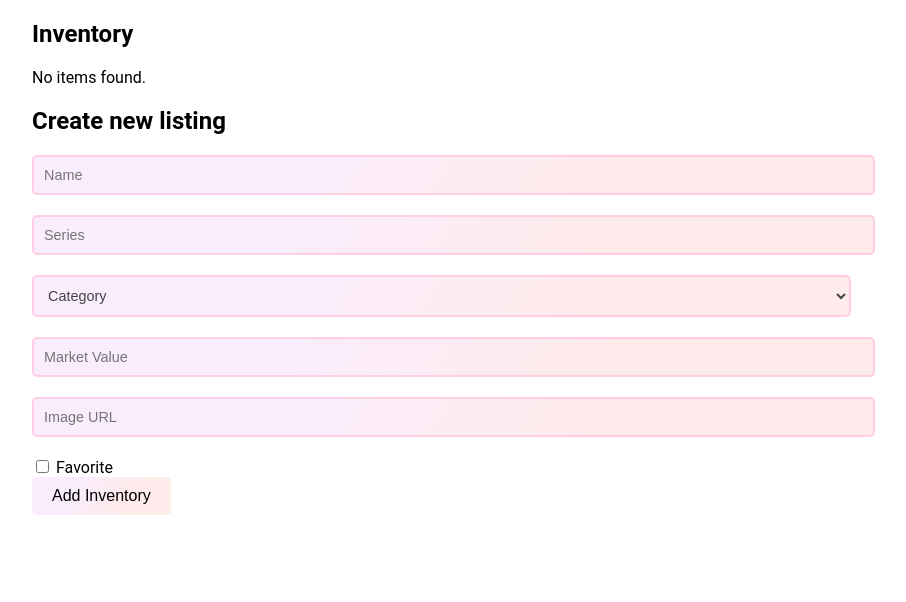
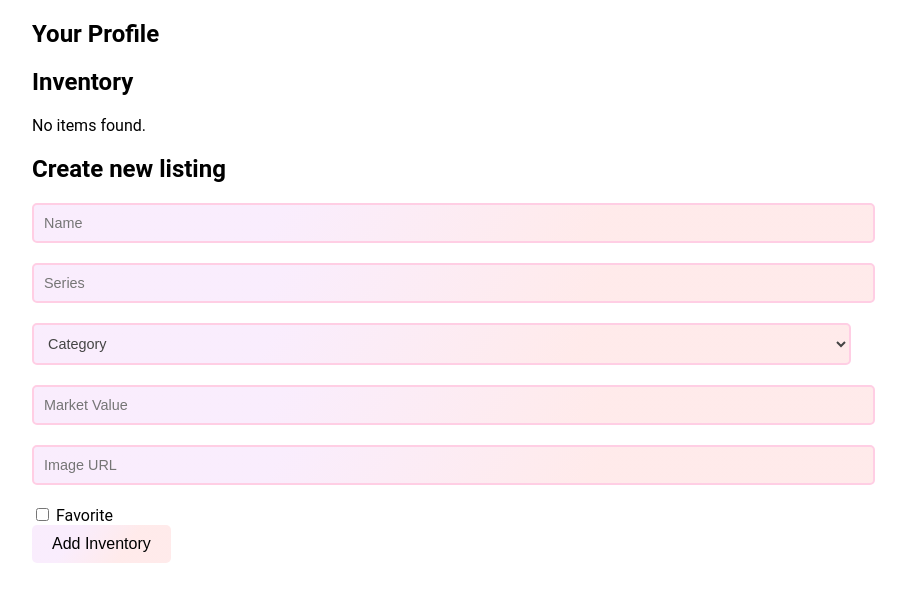
Before and after one commit to gwong01/Swapify-code, a Flask app: page /profile in a window 1280 px wide. Shown: the part 149-751 px from the top of the page, without its empty margins (96-1002 px from the left). Run offline with Flask 3, Linux system fonts and the light colour scheme; data that the repository does not hold is empty.

Commit message:
pushing files

```diff
--- a/templates/profile.html
+++ b/templates/profile.html
@@ -21,7 +21,9 @@
     <a href="{{ url_for('favorites') }}">Favorites</a>
 
 </nav>
-
+<section>
+    <h1>Your Profile</h1>
+</section>
 <section>
     <h1> Inventory </h1>
     <div class="inventory-items">
```
Also changed, not shown: instance/test_nancy.db (added).
